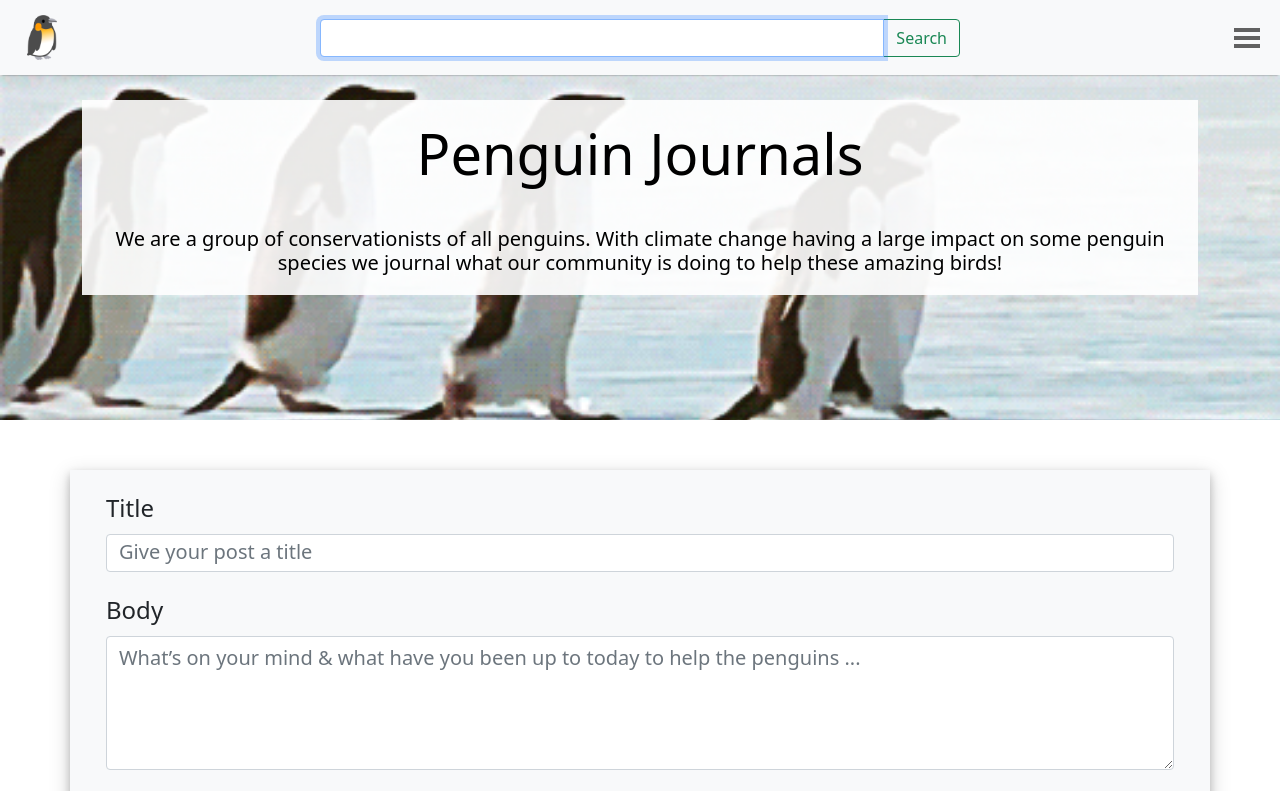
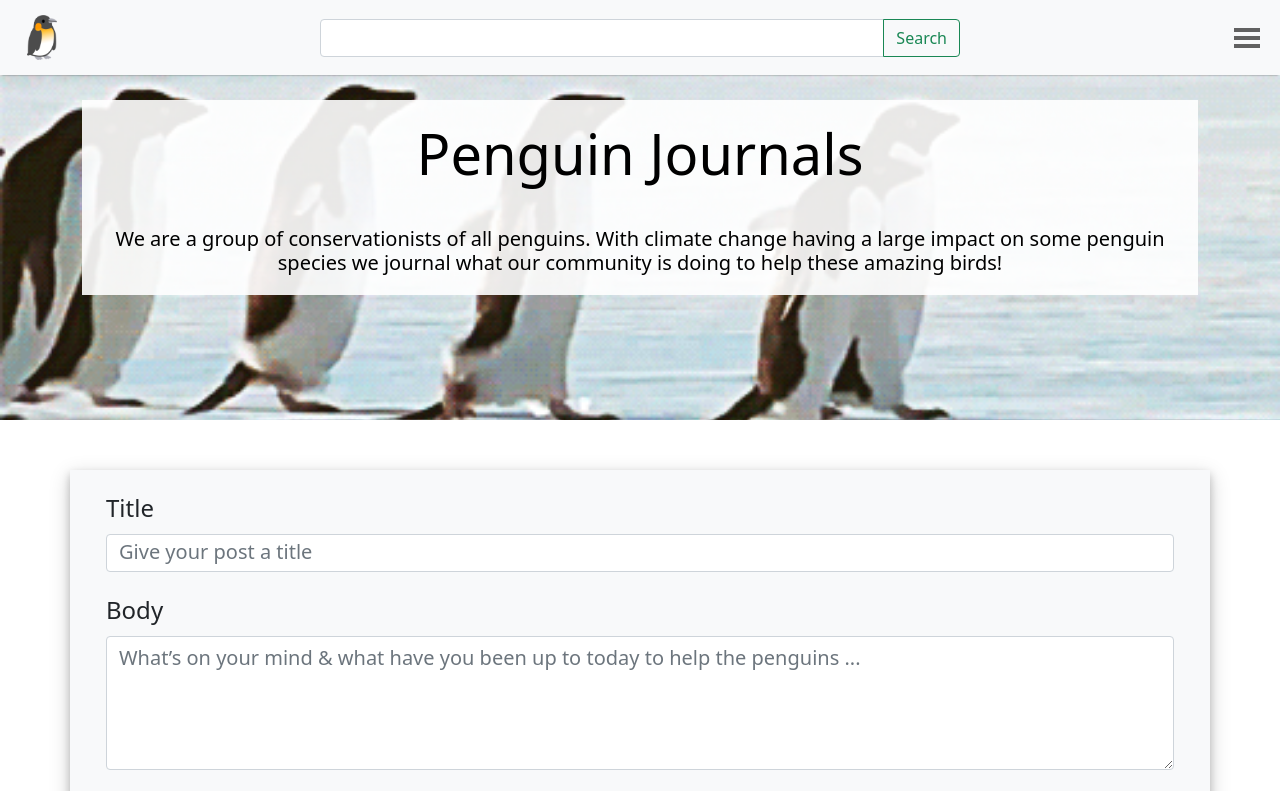
Before and after one commit to iAmash412/Lap1Project, a plain HTML site: page client/index.html in a window 1280 px wide. Shown: the top 791 px of the page. Drawn offline with nearby package versions, Linux system fonts and the light colour scheme.

Commit message:
removed autofocus on search bar

```diff
--- a/client/index.html
+++ b/client/index.html
@@ -38,7 +38,7 @@
         <!-- Search Bar-->
         <div class="col-sm-6 col-6  my-auto search-box">
           <div class="input-group form-container">
-            <input type="text" name="search" class="form-control search-input" placeholder="" autofocus="autofocus" autocomplete="off">
+            <input type="text" name="search" class="form-control search-input" placeholder="" autocomplete="off">
             <button class="btn btn-outline-success" type="submit">Search</button>
           </div>
         </div>
```
